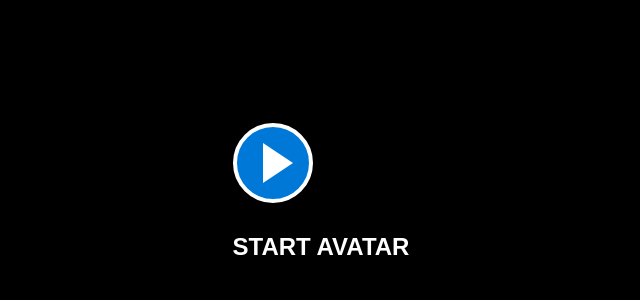
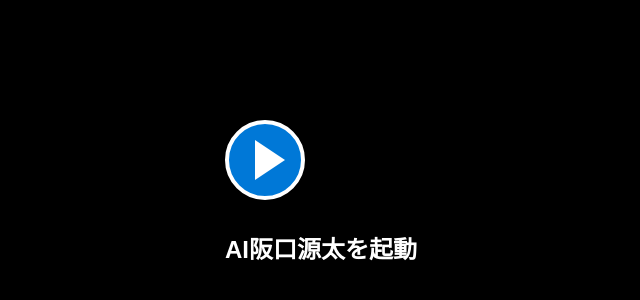
Before and after one commit to genta2223/ai-sakguchi, a plain HTML site: page static/avatar.html in a window 1280 px wide. Shown: the part 208-508 px from the top of the page, without its empty margins (319-959 px from the left). Drawn offline with Linux system fonts and the light colour scheme.

Commit message:
UI: Change startup button text to AI阪口源太を起動

```diff
--- a/static/avatar.html
+++ b/static/avatar.html
@@ -50,7 +50,7 @@
         <div id="overlay">
             <div style="text-align: center;">
                 <div class="play-icon"></div>
-                <h2 style="color:#fff; margin-top:30px; font-family: sans-serif;">START AVATAR</h2>
+                <h2 style="color:#fff; margin-top:30px; font-family: sans-serif;">AI阪口源太を起動</h2>
             </div>
         </div>
         <div id="status-bar">Initializing...</div>
```
